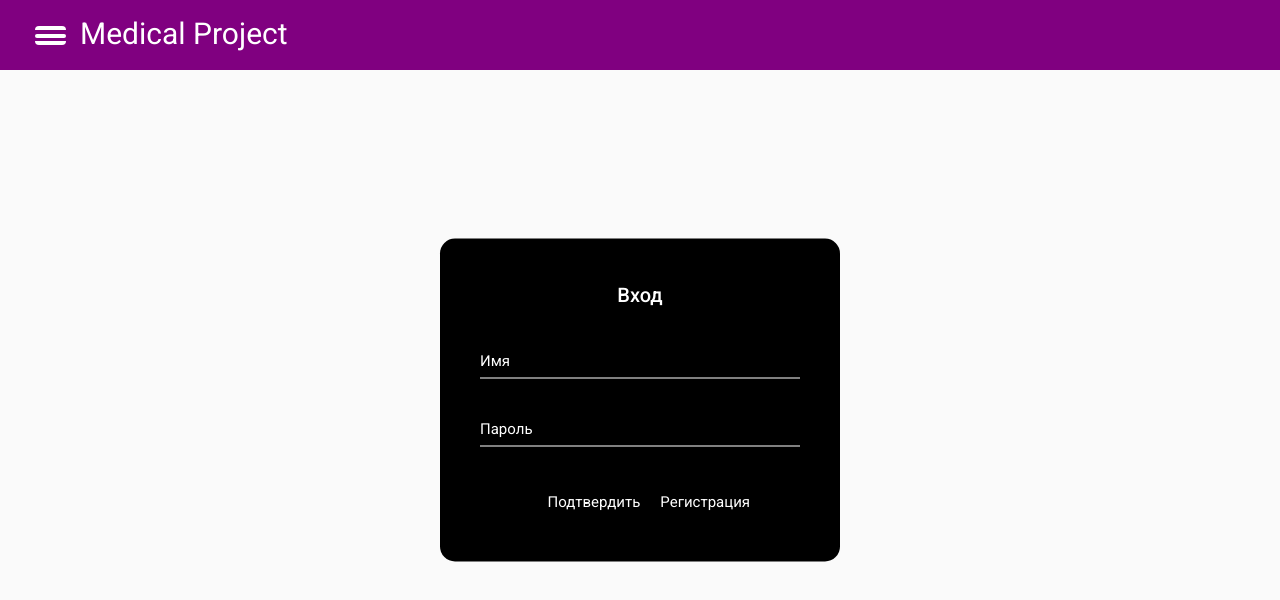
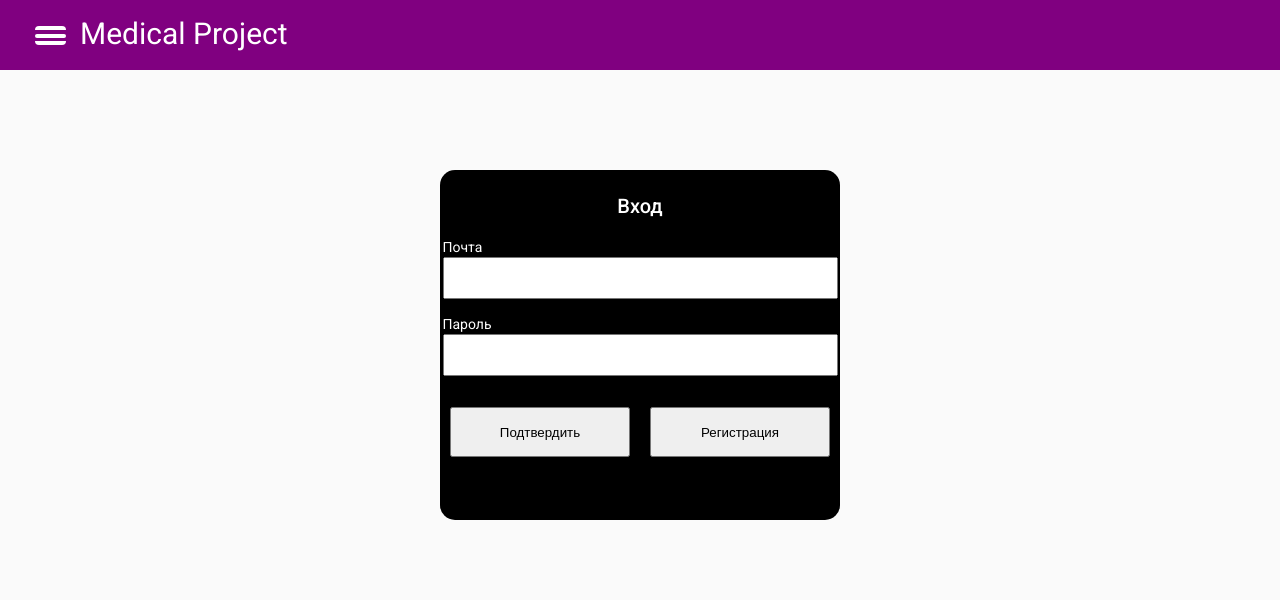
Before and after one commit to DeylBlack/medical-project, an Angular app: page /log-in in a window 1280 px wide. Shown: the top 600 px of the page. Built offline with nearby package versions, Linux system fonts and the light colour scheme.

Commit message:
MP-3-redesigned login and registration page

```diff
--- a/src/app/log-in-page/log-in-page.component.css
+++ b/src/app/log-in-page/log-in-page.component.css
@@ -1,80 +1,52 @@
-html {
-  height: 100%;
-}
-body
-
 .login-box {
-  position: absolute;
-  top: 50%;
-  left: 50%;
+  margin: 100px auto;
   width: 400px;
-  padding: 40px;
-  transform: translate(-50%, -50%);
+  height: 350px;
   background: black;
-  box-sizing: border-box;
   border-radius: 15px;
 }
 
-.login-box h2 {
-  margin: 0 0 30px;
+h2 {
+  margin: 0 auto;
   color: white;
   text-align: center;
+  padding-top: 20px;
 }
 
-.login-box .user-box {
-  position: relative;
+.user-box {
+  overflow: hidden;
+  margin: 0 auto;
+  width: 395px;
+  margin-top: 15px;
 }
 
-.login-box .user-box input {
-  width: 100%;
-  padding: 10px 0;
-  font-size: 15px;
+label {
   color: white;
-  margin-bottom: 30px;
-  border: black;
-  border-bottom: 1px solid white;
-  outline: black;
-  background: transparent;
-}
-.login-box .user-box label {
-  position: absolute;
-  top: 0;
-  left: 0;
-  padding: 10px 0;
-  font-size: 15px;
-  color: white;
-  pointer-events: none;
 }
 
-.login-box .user-box input:focus ~ label,
-.login-box .user-box input:valid ~ label {
-  top: -20px;
-  left: 0;
-  color: white;
-  font-size: 12px;
-}
-
-.login-box form a {
-  position: relative;
-  display: inline-block;
-  padding: 5px 10px;
-  left: 18%;
-  color: white;
-  font-size: 15px;
-  text-decoration: none;
-  overflow: hidden;
-  transition: .5s;
-  margin-top: 10px;
-}
-
-.login-box a:hover {
+.login-box button:hover {
   background: white;
   color: #000000;
   border-radius: 5px;
 }
 
-.login-box a span {
-  position: absolute;
-  display: block;
+.login-box-email {
+  margin: 0 auto;
+  width: 99%;
+  padding: 0 0;
+  height:38px;
+}
 
+.button-registration {
+  width: 45%;
+  height: 50px;
+  margin: 0 auto;
 }
+
+.button-login {
+  width: auto;
+  margin: 0 auto;
+  margin-top: 31px;
+  display: flex;
+  flex-direction: row;
+}
--- a/src/app/log-in-page/log-in-page.component.html
+++ b/src/app/log-in-page/log-in-page.component.html
@@ -1,21 +1,47 @@
-<div class="login-box">
+<ng-container *ngIf="isLogin else registration">
+  <form [formGroup]="loginForm" class="login-box">
     <h2>Вход</h2>
-  <form>
     <div class="user-box">
-      <input type="text" name="" required="">
-      <label>Имя</label>
+    <label> Почта</label>
+        <input class="login-box-email" formControlName="email" type="email">
       </div>
     <div class="user-box">
-      <input type="password" name="" required="">
     <label>Пароль</label>
+        <input class="login-box-email" formControlName="password" type="password">
       </div>
-    <a href="">
+    <div class="button-login">
+      <button class="button-registration" (click)="login()">
         <span></span>
         Подтвердить
-    </a>
-    <a href="">
+      </button>
+      <button class="button-registration" (click)="isLogin = false">
         <span></span>
         Регистрация
-    </a>
+      </button>
+    </div>
   </form>
+</ng-container>
+
+<ng-template #registration>
+  <form [formGroup]="loginForm" class="login-box">
+    <h2>Регистрация </h2>
+    <div class="user-box">
+    <label> Почта</label>
+        <input class="login-box-email" formControlName="email" type="email">
       </div>
+    <div class="user-box">
+    <label>Пароль</label>
+        <input class="login-box-email" formControlName="password" type="password">
+      </div>
+    <div class="button-login">
+      <button class="button-registration" (click)="login()">
+        <span></span>
+        Подтвердить
+      </button>
+      <button class="button-registration" (click)="isLogin = true">
+        <span></span>
+        Вход
+      </button>
+    </div>
+    </form>
+</ng-template>
--- a/src/app/log-in-page/log-in-page.component.ts
+++ b/src/app/log-in-page/log-in-page.component.ts
@@ -1,4 +1,5 @@
 import { Component, OnInit } from '@angular/core';
+import {FormBuilder, FormGroup, Validators} from "@angular/forms";
 
 @Component({
   selector: 'app-log-in-page',
@@ -7,9 +8,25 @@ import { Component, OnInit } from '@angular/core';
 })
 export class LogInPageComponent implements OnInit {
 
-  constructor() { }
+  public isLogin: boolean = true;
+  public loginForm: FormGroup = this.fb.group({
+    email: [null, Validators.required],
+    password: [null, Validators.required],
+  });
+
+  public registrationForm: FormGroup = this.fb.group({
+    email: [null, Validators.required],
+    password: [null, Validators.required],
+  });
+
+  constructor(
+    private fb: FormBuilder,
+  ) { }
 
   ngOnInit(): void {
   }
 
+  public login():void{
+    console.log(this.loginForm.value)
+  }
 }
```
Lines whose indentation alone changed are shown as unchanged.
